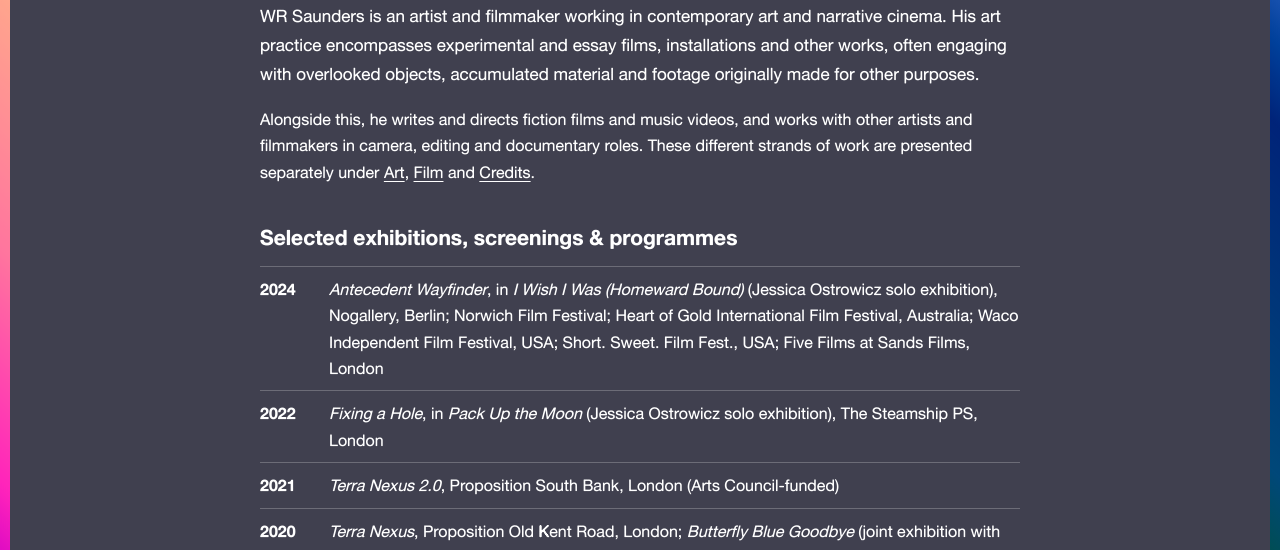
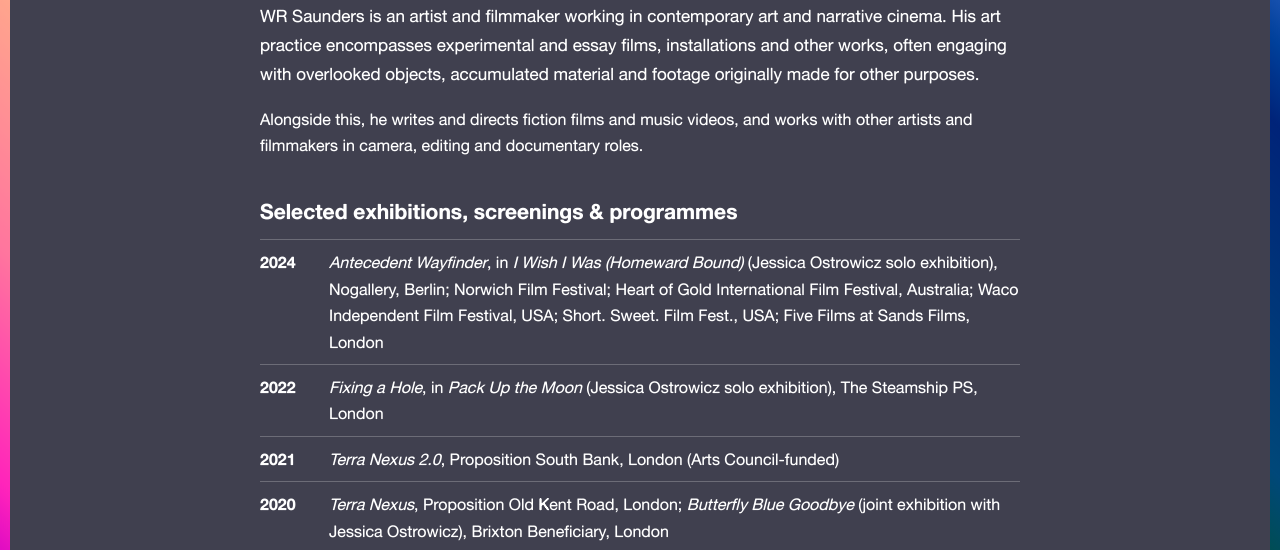
Before and after one commit to stanleykublo/Website-2ii, a plain HTML site: page about.html in a window 1280 px wide. Shown: the part 212-762 px from the top of the page. Drawn offline with Linux system fonts and the light colour scheme; files whose address does not match are found by name.

Commit message:
deleted sentence

```diff
--- a/about.html
+++ b/about.html
@@ -18,7 +18,7 @@
     <main class="site-article">
       <h1>About</h1>
       <p class="article-lead">WR Saunders is an artist and filmmaker working in contemporary art and narrative cinema. His art practice encompasses experimental and essay films, installations and other works, often engaging with overlooked objects, accumulated material and footage originally made for other purposes.</p>
-      <p>Alongside this, he writes and directs fiction films and music videos, and works with other artists and filmmakers in camera, editing and documentary roles. These different strands of work are presented separately under <a href="index.html">Art</a>, <a href="film.html">Film</a> and <a href="selected-credits.html">Credits</a>.</p>
+      <p>Alongside this, he writes and directs fiction films and music videos, and works with other artists and filmmakers in camera, editing and documentary roles.</p>
       <h2>Selected exhibitions, screenings &amp; programmes</h2>
       <div class="timeline">
         <p><span class="timeline-year">2024</span><span><em>Antecedent Wayfinder</em>, in <em>I Wish I Was (Homeward Bound)</em> (Jessica Ostrowicz solo exhibition), Nogallery, Berlin; Norwich Film Festival; Heart of Gold International Film Festival, Australia; Waco Independent Film Festival, USA; Short. Sweet. Film Fest., USA; Five Films at Sands Films, London</span></p>
@@ -41,7 +41,7 @@
       </div>
       <h2>Collaborations &amp; other activities</h2>
       <p>Co-organised <em>Mycelium Music</em> screenings in London and Amsterdam with Tom Clark and Jacob Dwyer. Other collaborators and organisations include Mikhail Karikis, Sarah Kate Wilson, Neil Luck, Sam Belinfante, Plastique Fantastique, Camden Arts Centre and the Gallery of Everything.</p>
-      <p>Studio Manager’s Assistant at the Slade School of Fine Art, 2010–12, supporting studios, technical work and exhibitions.</p>
+
       <h2>Education &amp; training</h2>
       <div class="timeline">
         <p><span class="timeline-year">2026</span><span>MA Feature Filmmaking, Falmouth University — High Distinction</span></p>
```
